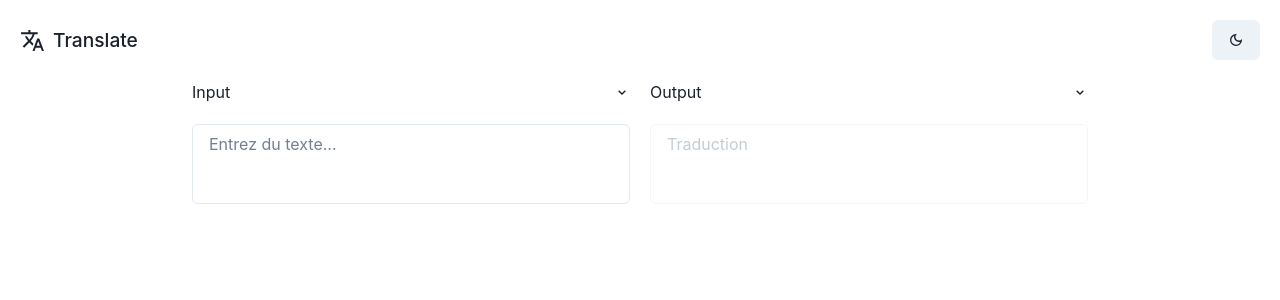
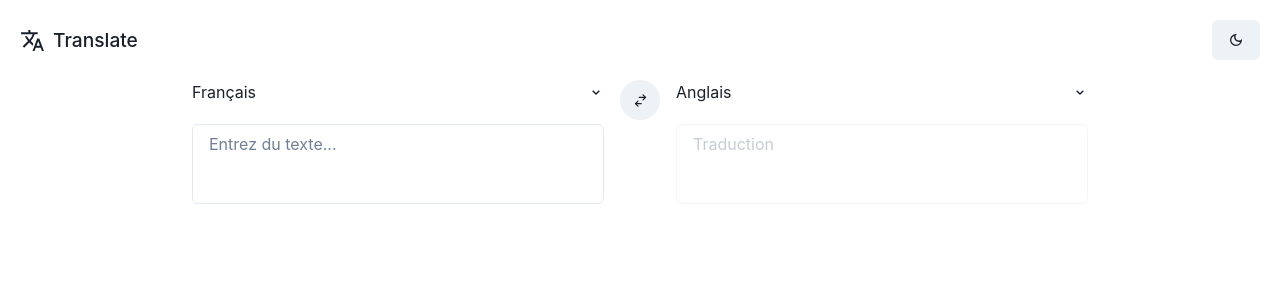
Before and after one commit to marcyannick1/Translation-App, a React (Vite) app: page / in a window 1280 px wide. Shown: the top 300 px of the page. Built offline with nearby package versions, Linux system fonts and the light colour scheme; no server answers.

Commit message:
show languages list

```diff
--- a/package.json
+++ b/package.json
@@ -12,6 +12,7 @@
     "@chakra-ui/react": "^2.4.9",
     "@emotion/react": "^11.10.5",
     "@emotion/styled": "^11.10.5",
+    "axios": "^1.2.3",
     "framer-motion": "^8.5.0",
     "react": "^18.2.0",
     "react-dom": "^18.2.0",
--- a/src/App.tsx
+++ b/src/App.tsx
@@ -1,29 +1,86 @@
-import { Center, Flex} from "@chakra-ui/react";
+import { Button, Center, Flex} from "@chakra-ui/react";
 import SelectLanguage from "./components/SelectLanguage";
 import TextBox from "./components/TextBox";
 import Modal from "./components/Modal";
-import { useState } from "react";
+import { ChangeEvent, useEffect, useState } from "react";
+import axios from "axios";
+import { TbSwitchHorizontal } from "react-icons/tb";
 
 function App() {
-    const [showModal, setShowModal] = useState(false)
+    const [inputLanguage, setInputLanguage] = useState<string>('Français')
+    const [outputLanguage, setOutputLanguage] = useState<string>('Anglais')
+    const [showModal, setShowModal] = useState<boolean>(false)
+    const [languages, setLanguages] = useState<string[]>([])
+    const [filterLanguages, setFilterLanguages] = useState<string[]>([])
 
-    const toggleShowModal = ()=>{
+    interface Language {
+        language: string;
+        name: string;
+    }
+
+    const getLanguages = async(): Promise<string[]> => {
+        const options = {
+            method: 'GET',
+            url: 'https://google-translate1.p.rapidapi.com/language/translate/v2/languages',
+            params: {target: 'fr'},
+            headers: {
+              'Accept-Encoding': 'application/gzip',
+              'X-RapidAPI-Key': import.meta.env.RAPIDAPI_KEY,
+              'X-RapidAPI-Host': 'google-translate1.p.rapidapi.com'
+            }
+        };
+
+        let data: string[] = []
+
+        await axios.request(options).then(function (response) {
+            response.data.data.languages.forEach((language : Language) => {
+                data.push(language.name)
+            });
+        }).catch(function (error) {
+            console.error(error);
+        });
+
+        return data
+    }
+
+    const languageSwitch = ()=>{
+        setInputLanguage(outputLanguage)
+        setOutputLanguage(inputLanguage)
+    }
+
+    const toggleShowModal = () => {
         setShowModal(!showModal)
     }
+
+    const filterLang = (e:ChangeEvent) =>{
+        setFilterLanguages(languages.filter(language => language.toLocaleLowerCase().includes(e.target.value.toLowerCase())))
+    }
+
+    useEffect(()=>{
+        getLanguages()
+        .then((res)=>{
+            setLanguages(res)
+            setFilterLanguages(res)
+        })
+    }, [])
+
     return (
         <Center>
             <Flex width="70%" direction="column">
-                <Flex gap={5}>
+                <Flex gap={4}>
                     <Flex direction='column' gap={5} w="50%">
-                        <SelectLanguage type="Input" showModal={showModal} handleChange={toggleShowModal}/>
+                        <SelectLanguage language={inputLanguage} showModal={showModal} handleChange={toggleShowModal}/>
                         {!showModal && <TextBox type="Input"/> }
                     </Flex>
+                    <Button rounded="full" p={1} onClick={languageSwitch}>
+                        <TbSwitchHorizontal size={15}/>
+                    </Button>
                     <Flex direction='column' gap={5} w="50%">
-                        <SelectLanguage type="Output" showModal={showModal} handleChange={toggleShowModal}/>
+                        <SelectLanguage language={outputLanguage} showModal={showModal} handleChange={toggleShowModal}/>
                         {!showModal && <TextBox type="Output"/> }
                     </Flex>
                 </Flex>
-                {showModal && <Modal />}
+                {showModal && <Modal handleChange={filterLang} languages = {filterLanguages}/>}
             </Flex>
         </Center>
     );
--- a/src/components/Modal.tsx
+++ b/src/components/Modal.tsx
@@ -1,11 +1,19 @@
-import { Box } from "@chakra-ui/react";
+import { Box, Input, ListItem, UnorderedList } from "@chakra-ui/react";
+import { ChangeEvent } from "react";
 
-function Modal() {
+interface ModalProps {
+    languages: string[];
+    handleChange (e:ChangeEvent) :void
+}
+function Modal({languages, handleChange} : ModalProps) {
     return (
-        <Box background='gray.200' my={5} py={10} rounded={5}>
-            Modal
+        <Box rounded={5}>
+            <Input variant="filled" placeholder="Recherchez une langue" onChange={handleChange}/>
+            <UnorderedList style={{columnCount : 7}} m={0} py={5}>
+                {languages.map(language => <ListItem listStyleType="none" padding={1} _hover={{bgColor : 'gray.100'}}>{language}</ListItem>)}
+            </UnorderedList>
         </Box>
-     );
+    );
 }
 
 export default Modal;
--- a/src/components/SelectLanguage.tsx
+++ b/src/components/SelectLanguage.tsx
@@ -2,16 +2,15 @@ import {Flex, Icon, Input} from "@chakra-ui/react";
 import {BiChevronDown, BiChevronUp} from "react-icons/bi";
 
 interface SelectLanguageProps {
-    type :string
+    language :string
     showModal :boolean
-    handleChange() :void
+    handleChange(type: any) :void;
 }
 
-function SelectLanguage({type, showModal, handleChange} : SelectLanguageProps) {
-
+function SelectLanguage({language, showModal, handleChange} : SelectLanguageProps) {
     return (
         <Flex align="center" rounded={5} cursor="pointer" onClick={handleChange}>
-            <Input value={type} variant='unstyled' cursor="pointer"/>
+            <Input value={language} variant='unstyled' cursor="pointer"/>
             {!showModal ? <Icon as={BiChevronDown}/> : <Icon as={BiChevronUp}/>}
         </Flex>
     );
--- a/src/main.tsx
+++ b/src/main.tsx
@@ -6,11 +6,10 @@ import Navbar from "./components/Navbar";
 import theme from "./theme/theme";
 
 ReactDOM.createRoot(document.getElementById("root") as HTMLElement).render(
-    <React.StrictMode>
+
         <ChakraProvider theme={theme}>
             <ColorModeScript initialColorMode={theme.config.initialColorMode} />
             <Navbar />
             <App />
         </ChakraProvider>
-    </React.StrictMode>
 );
```
Also changed, not shown: 2 other files (tests, documents, lock files or other folders).
